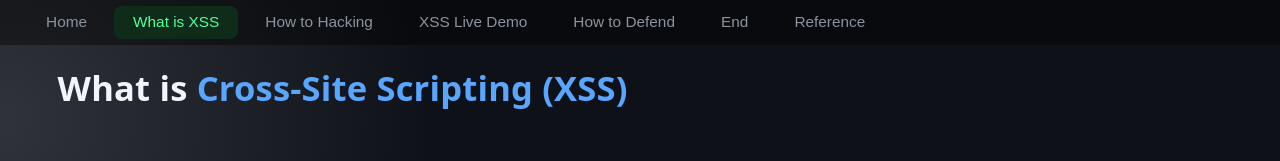
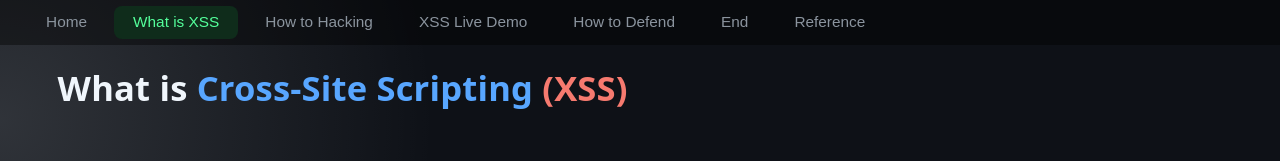
Before and after one commit to youngryou/xss-live-demo, a React (Vite) app: page / in a window 1280 px wide. Both pictures are taken after a click on the button "What is XSS". Shown: the top 161 px of the page. Built offline with nearby package versions, Linux system fonts and the light colour scheme.

Commit message:
style: minor style changes

```diff
--- a/src/components/CopyButton.jsx
+++ b/src/components/CopyButton.jsx
@@ -8,7 +8,7 @@ function CopyButton({ text }) {
       await navigator.clipboard.writeText(text)
 
       setCopied(true)
-      setTimeout(() => setCopied(false), 2000)
+      setTimeout(() => setCopied(false), 5000)
     } catch (error) {
       console.error('Failed to copy: ', error)
     }
--- a/src/components/slides/WhatIsXssSlide.jsx
+++ b/src/components/slides/WhatIsXssSlide.jsx
@@ -2,7 +2,8 @@ function WhatIsXssSlide() {
   return (
     <div className="slide">
       <h2>
-        What is <span className="--blue">Cross-Site Scripting (XSS)</span>
+        What is <span className="--blue">Cross-Site Scripting</span>{' '}
+        <span className="--red">(XSS)</span>
       </h2>
 
       <div className="contents">
--- a/src/index.css
+++ b/src/index.css
@@ -235,7 +235,7 @@ button {
 
   cursor: pointer;
   font-size: 1rem;
-  font-weight: 400;
+  font-weight: 600;
   white-space: nowrap;
   padding: 0rem 1rem;
 }
@@ -253,6 +253,7 @@ button:hover {
   box-shadow: 0 8px 20px -4px rgba(224, 210, 59, 0.1);
 
   font-size: 0.8rem;
+  font-weight: 400;
   font-style: italic;
   padding: 0rem 0.5rem;
 }
@@ -272,6 +273,7 @@ button:hover {
   padding: 0.4rem 1rem;
   margin: 0 0.2rem;
   font-size: 0.8rem;
+  font-weight: 400;
   transition: all 0.2s ease-in-out;
 }
 
```
